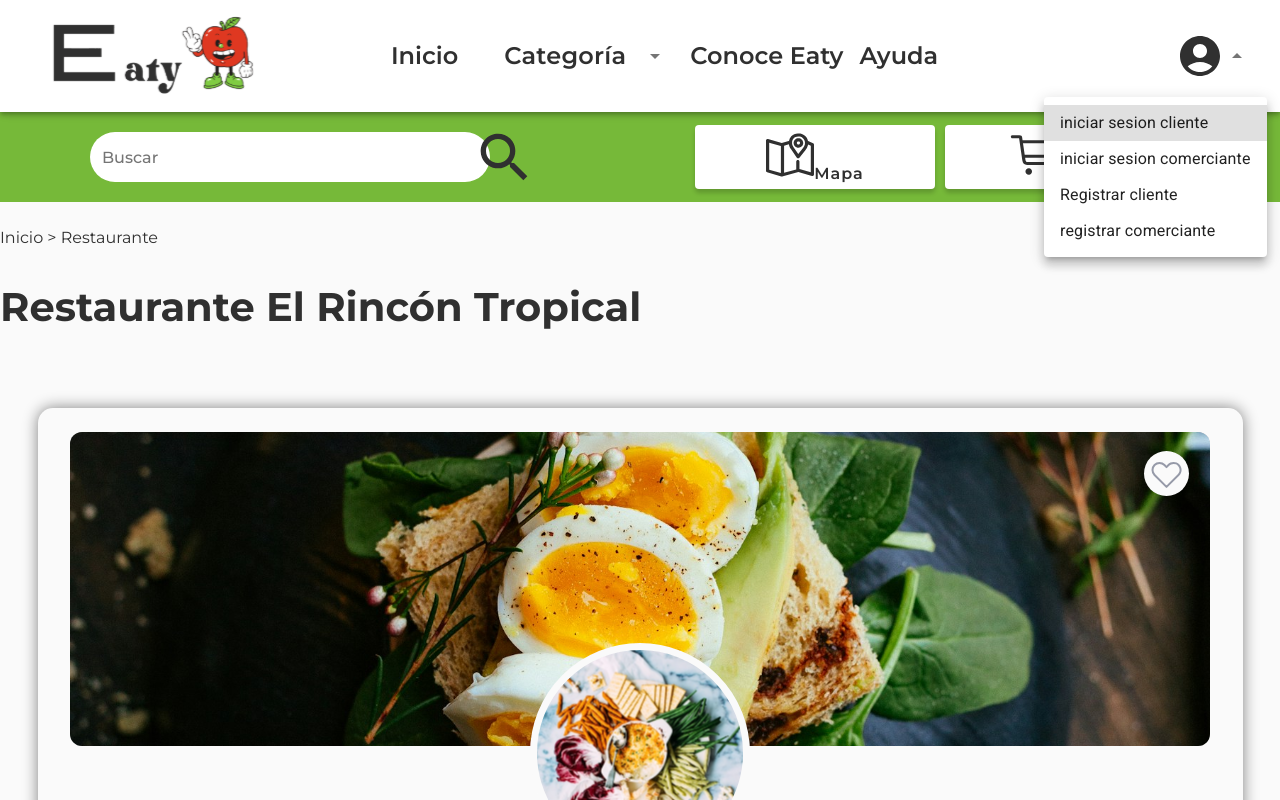
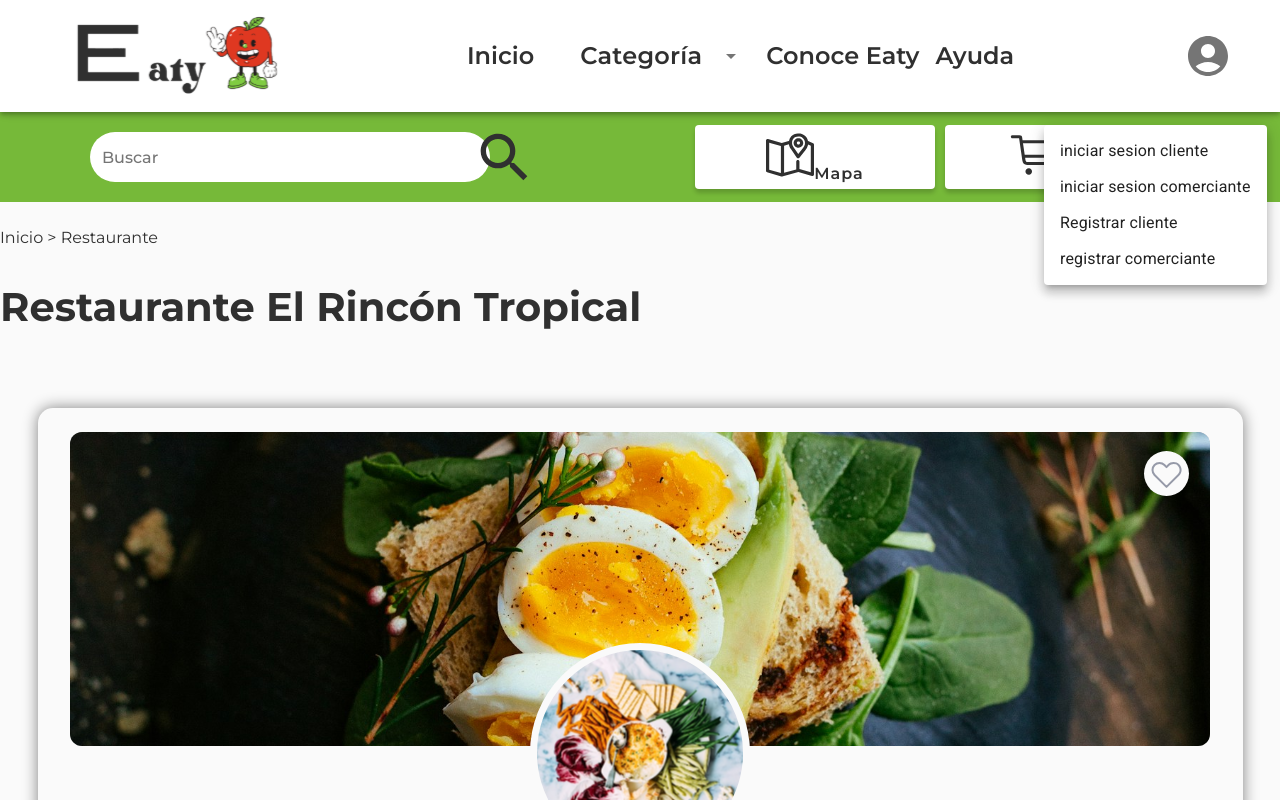
Before and after one commit to No-Country-simulation/equipo-s19-12-n-webapp, a React (Vite) app in the folder Frontend/front-project/: page /perfil in a window 1280 px wide. Both pictures are taken after a click on the button "Abrir menú". Shown: the top 800 px of the page. Built offline with nearby package versions, Linux system fonts and the light colour scheme.

Commit message:
fix: navbar

```diff
--- a/Frontend/front-project/src/core/components/atomos/Enlace/Enlace.jsx
+++ b/Frontend/front-project/src/core/components/atomos/Enlace/Enlace.jsx
@@ -5,7 +5,7 @@
 const Enlace = ({ pagina, texto ,tipo}) => {
     return (
         <>
-        <Link to={pagina} className={tipo}>{texto}</Link>
+        <Link to={pagina} className={tipo} >{texto}</Link>
         </>
 
     )
--- a/Frontend/front-project/src/core/components/atomos/Enlace/style_enlace.css
+++ b/Frontend/front-project/src/core/components/atomos/Enlace/style_enlace.css
@@ -45,7 +45,7 @@
 /* Media Queries para dispositivos móviles */
 @media (max-width: 768px) {
   .enlace_navbar {
-      font-size: 20px; /* Reducir tamaño de fuente en dispositivos móviles */
+      font-size: 16px; /* Reducir tamaño de fuente en dispositivos móviles */
   }
 
   .enlace_login {
--- a/Frontend/front-project/src/core/components/moleculas/Menu_navegacion/NavBar.jsx
+++ b/Frontend/front-project/src/core/components/moleculas/Menu_navegacion/NavBar.jsx
@@ -1,30 +1,29 @@
 import React, { useContext, useState } from 'react';
-import { AppBar, Toolbar, IconButton, Menu, MenuItem, Box } from '@mui/material';
-import { Menu as MenuIcon } from '@mui/icons-material';
+import { AppBar, Toolbar, IconButton, Menu, MenuItem, Box, Container, Tooltip, Typography } from '@mui/material';
+import { AccountCircle, Menu as MenuIcon } from '@mui/icons-material';
 import Enlace from "../../atomos/Enlace/Enlace.jsx";
 import SelectorMenu from '../../atomos/Selector/SelectorMenu.jsx';
 import ImagenGenerica from '../../atomos/Imagen/ImagenGenerica.jsx';
 import logo from "../../../../../public/assets/images/logo.svg";
 import SelectorUsuario from '../../atomos/Selector/SelectorUsuario.jsx';
-import ModalRegistrarCliente from '../../organismos/modal/ModalRegistrarCliente.jsx';  // Modal de registro cliente
-import ModalSesionCliente from '../../organismos/modal/ModalSesionCliente.jsx';  // Modal de sesión cliente
-import ModalSesionComerciante from '../../organismos/modal/ModalSesionComerciante.jsx';  // Modal de sesión comerciante
-import ModalRegistrarComerciante from '../../organismos/modal/ModalRegistrarComerciante.jsx';  // Modal de registro comerciante
+import ModalRegistrarCliente from '../../organismos/modal/ModalRegistrarCliente.jsx';
+import ModalSesionCliente from '../../organismos/modal/ModalSesionCliente.jsx';
+import ModalSesionComerciante from '../../organismos/modal/ModalSesionComerciante.jsx';
+import ModalRegistrarComerciante from '../../organismos/modal/ModalRegistrarComerciante.jsx';
 import { Context } from '../../../context/Context.jsx';
 
-
-// Opciones del selector en caso de que no haya sesion iniciada
+// Opciones del selector en caso de no haber sesión iniciada
 const opciones = [
     'iniciar sesion cliente',
     'iniciar sesion comerciante',
     'Registrar cliente',
     'registrar comerciante'
 ];
-// Opciones del selector en caso de sesion del cliente
+// Opciones del selector en caso de sesión de cliente
 const opcionesSesionCliente = [
     'cerrar sesion',
 ];
-// Opciones del selector en caso de sesion del comerciante
+// Opciones del selector en caso de sesión de comerciante
 const opcionesSesionComerciante = [
     'vender producto',
     'cerrar sesion',
@@ -33,65 +32,77 @@
 const categorias = ['Frutas y Verduras', 'Carnes y Pescados', 'Lácteos', 'Panadería', 'Snacks', 'No Perecederos'];
 
 const Navbar = () => {
-    const [anchorEl, setAnchorEl] = useState(null); // Estado para el menú
-    const [openMenu, setOpenMenu] = useState(false); // Estado para abrir/cerrar el menú móvil
-    const [openRegistrarCliente, setOpenRegistrarCliente] = useState(false); // Estado para el modal de registro cliente
-    const [openSesionCliente, setOpenSesionCliente] = useState(false); // Estado para el modal de sesión cliente
-    const [openSesionComerciante, setOpenSesionComerciante] = useState(false); // Estado para el modal de sesión comerciante
-    const [openRegistrarComerciante, setOpenRegistrarComerciante] = useState(false); // Estado para el modal de registro comerciante
+    const [anchorElNav, setAnchorElNav] = useState(null); // Estado para abrir el menú hamburguesa
+    const [anchorElUser, setAnchorElUser] = useState(null); // Estado para el menú de usuario
+    const [openRegistrarCliente, setOpenRegistrarCliente] = useState(false);
+    const [openSesionCliente, setOpenSesionCliente] = useState(false);
+    const [openSesionComerciante, setOpenSesionComerciante] = useState(false);
+    const [openRegistrarComerciante, setOpenRegistrarComerciante] = useState(false);
 
-    //contexto
-    const { usuario ,cerrarSesion} = useContext(Context)
+    const { usuario, cerrarSesion } = useContext(Context); // Contexto
 
+    const handleOpenNavMenu = (event) => {
+        setAnchorElNav(event.currentTarget); // Abre el menú hamburguesa
+    };
 
+    const handleCloseNavMenu = () => {
+        setAnchorElNav(null); // Cierra el menú hamburguesa
+    };
 
-    const handleMenuClick = (event) => {
-        setAnchorEl(event.currentTarget);
-        setOpenMenu(true);
+    const handleOpenUserMenu = (event) => {
+        setAnchorElUser(event.currentTarget); // Abre el menú de usuario
     };
-    const handleCloseMenu = () => setOpenMenu(false);
+
+    const handleCloseUserMenu = () => {
+        setAnchorElUser(null); // Cierra el menú de usuario
+    };
 
     // Función para manejar la opción seleccionada
     const handleOpcionSelect = (opcion) => {
         if (opcion === "Registrar cliente") {
-            setOpenRegistrarCliente(true); // Abrir el modal de registro de cliente
+            setOpenRegistrarCliente(true);
+            setAnchorElUser(null);
         } else if (opcion === "iniciar sesion cliente") {
-            setOpenSesionCliente(true); // Abrir el modal de sesión cliente
+            setOpenSesionCliente(true);
+            setAnchorElUser(null);
         } else if (opcion === "iniciar sesion comerciante") {
-            setOpenSesionComerciante(true); // Abrir el modal de sesión comerciante
+            setOpenSesionComerciante(true);
+            setAnchorElUser(null);
         } else if (opcion === "registrar comerciante") {
-            setOpenRegistrarComerciante(true); // Abrir el modal de registro comerciante
-        }else if (opcion === "cerrar sesion") {
-            cerrarSesion(); // cierra sesion del usuario
-        }else if (opcion === "vender producto") {
+            setOpenRegistrarComerciante(true);
+            setAnchorElUser(null);
+        } else if (opcion === "cerrar sesion") {
+            cerrarSesion();
+ //           setAnchorElUser(null);
+        } else if (opcion === "vender producto") {
             console.log("vender producto");
+            setAnchorElUser(null);
         }
 
+        // Cerrar el menú hamburguesa al seleccionar una opción
+        handleCloseNavMenu();
     };
 
     return (
         <>
             <AppBar position="sticky" sx={{ backgroundColor: '#FFFFFF' }}>
+                <Container maxWidth="xl">
                     <Toolbar sx={{ display: 'flex', justifyContent: 'space-between', alignItems: 'center' }}>
-                    {/* Icono para el menú en móvil */}
+
+                        {/* Icono para el menú hamburguesa */}
                         <IconButton
                             edge="start"
-                        onClick={handleMenuClick}
+                            onClick={handleOpenNavMenu}
                             sx={{ display: { xs: 'block', sm: 'none' } }}
                         >
                             <MenuIcon />
                         </IconButton>
 
                         {/* Logo */}
-                    <Box sx={{
-                        display: { xs: 'none', sm: 'flex' },
-                        alignItems: 'center',
-                        flexGrow: 0,
-                        justifyContent: 'flex-start',
-                    }}>
+                        <Box sx={{ display: { xs: 'none', sm: 'flex' }, alignItems: 'center' }}>
                             <ImagenGenerica
                                 src={logo}
-                            alt="Imagen de ejemplo"
+                                alt="Logo"
                                 sx={{ width: '249px', height: '112px' }}
                             />
                         </Box>
@@ -111,67 +122,56 @@
                         </Box>
 
                         {/* Icono de usuario */}
-                    {/* si no se inicio sesion entonces */}
-                    {!usuario && (
-                        <SelectorUsuario
-                            opciones={opciones}
-                            opcionElegida={handleOpcionSelect}
-                            color={"#303030"}  // negro
-                        />
-                    )}
-                    {/* si no se inicio sesion cliente entonces */}
-                    {usuario==="cliente" && (
-                        <SelectorUsuario
-                            opciones={opcionesSesionCliente}
-                            opcionElegida={handleOpcionSelect}
-                            color={"#76B939"}  // verde
-                        />
-                    )}
-                    {/* si no se inicio sesion comerciante entonces */}
-                    {usuario==="comerciante" && (
-                        <SelectorUsuario
-                            opciones={opcionesSesionComerciante}
-                            opcionElegida={handleOpcionSelect}
-                            color={"#76B939"}  // verde
-                        />
-                    )}
+                        <Box sx={{ ml: 'auto' }}>
+                            <Tooltip title="Abrir menú">
+                                <IconButton onClick={handleOpenUserMenu} sx={{ p: 0 }}>
+                                    <AccountCircle sx={{ fontSize: 48, color: (usuario === "cliente" || usuario === "comerciante") ? '#76B939' : 'inherit' }} />
+                                </IconButton>
+                            </Tooltip>
+                            <Menu
+                                sx={{ mt: '45px' }}
+                                anchorEl={anchorElUser}
+                                open={Boolean(anchorElUser)}
+                                onClose={handleCloseUserMenu}
+                            >
+                                {(usuario ===null) && opciones.map((setting) => (
+                                    <MenuItem key={setting} onClick={() => handleOpcionSelect(setting)}>
+                                        <Typography sx={{ textAlign: 'center' }}>{setting}</Typography>
+                                    </MenuItem>
+                                ))}
+                                {usuario === "cliente" && opcionesSesionCliente.map((setting) => (
+                                    <MenuItem key={setting} onClick={() => handleOpcionSelect(setting)}>
+                                        <Typography sx={{ textAlign: 'center' }}>{setting}</Typography>
+                                    </MenuItem>
+                                ))}
+                                {usuario === "comerciante" && opcionesSesionComerciante.map((setting) => (
+                                    <MenuItem key={setting} onClick={() => handleOpcionSelect(setting)}>
+                                        <Typography sx={{ textAlign: 'center' }}>{setting}</Typography>
+                                    </MenuItem>
+                                ))}
+
+                            </Menu>
+                        </Box>
 
                         {/* Menú móvil */}
                         <Menu
-                        anchorEl={anchorEl}
-                        open={openMenu}
-                        onClose={handleCloseMenu}
+                            anchorEl={anchorElNav}
+                            open={Boolean(anchorElNav)}
+                            onClose={handleCloseNavMenu}
                         >
-                        <MenuItem onClick={handleCloseMenu} sx={{ color: '#303030' }}>Inicio</MenuItem>
-                        <MenuItem onClick={handleCloseMenu} sx={{ color: '#303030' }}>Productos</MenuItem>
-                        <MenuItem onClick={handleCloseMenu} sx={{ color: '#303030' }}>Contacto</MenuItem>
+                            <MenuItem onClick={handleCloseNavMenu}>Inicio</MenuItem>
+                            <MenuItem onClick={handleCloseNavMenu}>Productos</MenuItem>
+                            <MenuItem onClick={handleCloseNavMenu}>Contacto</MenuItem>
                         </Menu>
                     </Toolbar>
+                </Container>
             </AppBar>
 
             {/* Modales */}
-
-            <ModalSesionCliente
-                open={openSesionCliente}  // Controla si el modal de sesión está visible
-                onClose={() => setOpenSesionCliente(false)}  // Cierra el modal de sesión cliente
-            />
-
-            <ModalSesionComerciante
-                open={openSesionComerciante}  // Controla si el modal de sesión comerciante está visible
-                onClose={() => setOpenSesionComerciante(false)}  // Cierra el modal de sesión comerciante
-            />
-
-            <ModalRegistrarCliente
-                open={openRegistrarCliente}  // Controla si el modal está visible
-                onClose={() => setOpenRegistrarCliente(false)}  // Cierra el modal de registro cliente
-                openFrom={"NavBar"}
-            />
-
-            <ModalRegistrarComerciante
-                open={openRegistrarComerciante}  // Controla si el modal de registro comerciante está visible
-                onClose={() => setOpenRegistrarComerciante(false)}  // Cierra el modal de registro comerciante
-                openFrom={"NavBar"}
-            />
+            <ModalSesionCliente open={openSesionCliente} onClose={() => setOpenSesionCliente(false)} />
+            <ModalSesionComerciante open={openSesionComerciante} onClose={() => setOpenSesionComerciante(false)} />
+            <ModalRegistrarCliente open={openRegistrarCliente} onClose={() => setOpenRegistrarCliente(false)} openFrom={"NavBar"} />
+            <ModalRegistrarComerciante open={openRegistrarComerciante} onClose={() => setOpenRegistrarComerciante(false)} openFrom={"NavBar"} />
         </>
     );
 };
--- /dev/null
+++ b/Frontend/front-project/src/core/components/moleculas/Menu_navegacion/ResponsiveAppBar.jsx
@@ -0,0 +1,138 @@
+import * as React from 'react';
+import AppBar from '@mui/material/AppBar';
+import Box from '@mui/material/Box';
+import Toolbar from '@mui/material/Toolbar';
+import IconButton from '@mui/material/IconButton';
+import Typography from '@mui/material/Typography';
+import Container from '@mui/material/Container';
+import Avatar from '@mui/material/Avatar';
+import Button from '@mui/material/Button';
+import Tooltip from '@mui/material/Tooltip';
+import MenuItem from '@mui/material/MenuItem';
+import AdbIcon from '@mui/icons-material/Adb';
+import Menu from '@mui/material/Menu';
+import MenuIcon from '@mui/icons-material/Menu';
+import SelectorUsuario from '../../atomos/Selector/SelectorUsuario';
+import { AccountCircle } from '@mui/icons-material';
+
+const pages = ['Inicio', 'Categorias', 'Conoce Eaty', 'Ayuda'];
+const settings = ['Profile', 'Account', 'Dashboard', 'Logout'];
+
+function ResponsiveAppBar() {
+  const [anchorElNav, setAnchorElNav] = React.useState(null);
+  const [anchorElUser, setAnchorElUser] = React.useState(null);
+  const [menuOpen, setMenuOpen] = React.useState(false);
+
+  const handleOpenNavMenu = (event) => {
+    setAnchorElNav(event.currentTarget);
+    setMenuOpen(true);  // Mostrar el menú al hacer clic en el icono de hamburguesa
+  };
+
+  const handleCloseNavMenu = () => {
+    setAnchorElNav(null);
+    setMenuOpen(false); // Cerrar el menú al hacer clic en un item
+  };
+
+  const handleOpenUserMenu = (event) => {
+    setAnchorElUser(event.currentTarget);
+  };
+
+  const handleCloseUserMenu = () => {
+    setAnchorElUser(null);
+  };
+
+  return (
+    <AppBar position="static">
+      <Container maxWidth="xl">
+        <Toolbar disableGutters>
+          {/* Icono de menú hamburguesa para pantallas pequeñas (xs, sm) */}
+          <Box sx={{ display: { xs: 'flex', sm: 'flex', md: 'none' }, mr: 2 }}>
+            <IconButton
+              size="large"
+              aria-label="menu"
+              aria-controls="menu-appbar"
+              aria-haspopup="true"
+              onClick={handleOpenNavMenu}
+              color="inherit"
+            >
+              <MenuIcon />
+            </IconButton>
+          </Box>
+
+          {/* Logo a la izquierda */}
+          <AdbIcon sx={{ display: { xs: 'none', md: 'flex' }, mr: 1 }} />
+          <Typography
+            variant="h6"
+            noWrap
+            component="a"
+            href="#app-bar-with-responsive-menu"
+            sx={{
+              mr: 2,
+              display: { xs: 'none', md: 'flex' },
+              fontFamily: 'monospace',
+              fontWeight: 700,
+              letterSpacing: '.3rem',
+              color: 'inherit',
+              textDecoration: 'none',
+            }}
+          >
+            LOGO
+          </Typography>
+
+          {/* Menú para pantallas grandes (md y superiores) */}
+          <Box sx={{ flexGrow: 1, display: { xs: 'none', md: 'flex' }, justifyContent: 'center' }}>
+            {pages.map((page) => (
+              <Button
+                key={page}
+                sx={{ my: 2, color: 'white', display: 'block' }}
+                onClick={handleCloseNavMenu}
+              >
+                {page}
+              </Button>
+            ))}
+          </Box>
+
+          {/* Contenedor del icono de usuario, siempre alineado a la derecha */}
+          <Box sx={{ ml: 'auto' }}>
+            <Tooltip title="abrir menu">
+              <IconButton onClick={handleOpenUserMenu} sx={{ p: 0 }}>
+                {/* <Avatar alt="Remy Sharp" src="/static/images/avatar/2.jpg" /> */}
+                {/* <SelectorUsuario opciones={[]}
+                            opcionElegida={null}
+                            color={"#303030"} >
+
+                            </SelectorUsuario> */}
+                            <AccountCircle sx={{ fontSize: 48 }} />
+              </IconButton>
+
+            </Tooltip>
+            <Menu
+              sx={{ mt: '45px' }}
+              id="menu-appbar"
+              anchorEl={anchorElUser}
+              anchorOrigin={{
+                vertical: 'top',
+                horizontal: 'right',
+              }}
+              keepMounted
+              transformOrigin={{
+                vertical: 'top',
+                horizontal: 'right',
+              }}
+              open={Boolean(anchorElUser)}
+              onClose={handleCloseUserMenu}
+            >
+              {settings.map((setting) => (
+                <MenuItem key={setting} onClick={handleCloseUserMenu}>
+                  <Typography sx={{ textAlign: 'center' }}>{setting}</Typography>
+                </MenuItem>
+              ))}
+            </Menu>
+          </Box>
+        </Toolbar>
+      </Container>
+    </AppBar>
+  );
+}
+
+export default ResponsiveAppBar;
--- a/Frontend/front-project/src/core/layouts/Layout.jsx
+++ b/Frontend/front-project/src/core/layouts/Layout.jsx
@@ -4,6 +4,7 @@
 import Footer from "../components/organismos/Footer/Footer";
 import { useContext } from "react";
 import { Context } from "../context/Context";
+import ResponsiveAppBar from "../components/moleculas/Menu_navegacion/ResponsiveAppBar";
 
 
 const Layout = ({ children }) => {
@@ -18,8 +19,8 @@
   }
   return (
     <div>
-
-      <Navbar></Navbar>
+       {/* <ResponsiveAppBar></ResponsiveAppBar> */}
+       <Navbar></Navbar>
       <Button onClick={cerrar}>cerrar sesion</Button>
       <Button onClick={ver}>ver sesion</Button>
       <main>{children}</main>
```
Also changed, not shown: Frontend/front-project/src/core/components/templates/Home/Home.jsx (line endings or trailing spaces). Lines whose indentation alone changed are shown as unchanged.
